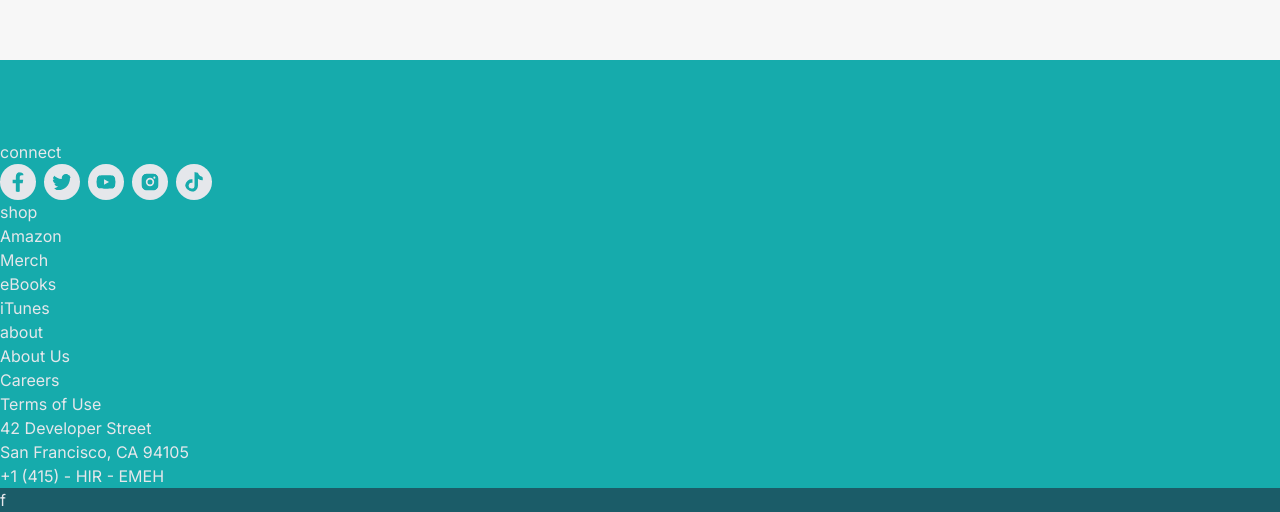
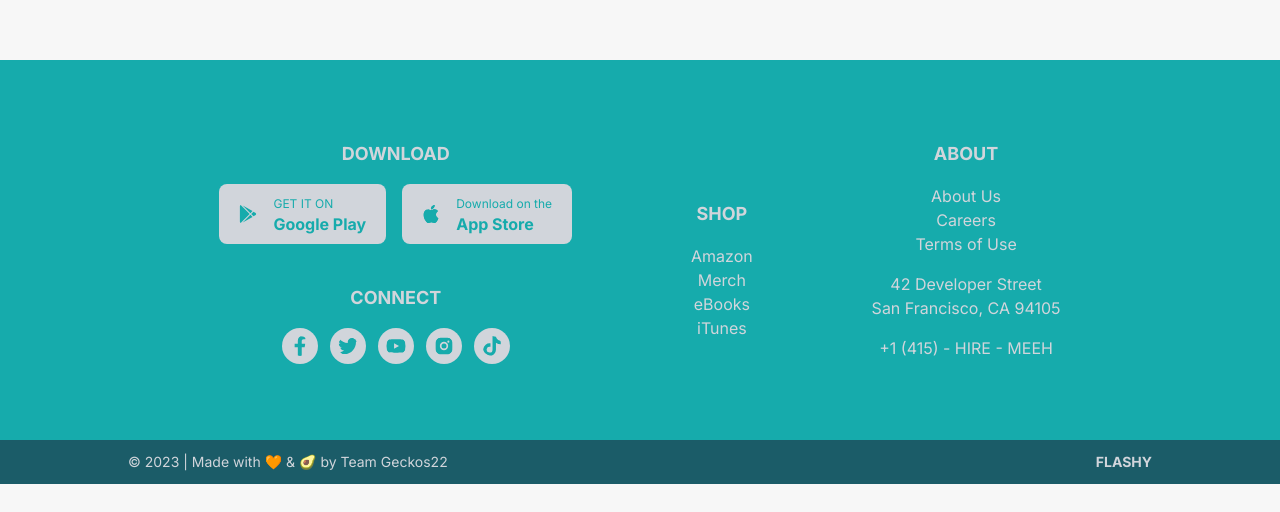
Before and after one commit to chingu-voyages/v42-geckos-team-22, a React (Vite) app: page / in a window 1280 px wide. Shown: the part 836-1348 px from the top of the page. After the commit the page ends 1320 px from the top, so only its background shows below. Built offline with nearby package versions, Linux system fonts and the light colour scheme.

Commit message:
update: add style update

```diff
--- a/src/components/Footer/AppStore.jsx
+++ b/src/components/Footer/AppStore.jsx
@@ -3,11 +3,11 @@ import { BsApple } from "react-icons/bs";
 
 export default function AppStore() {
   return (
-    <button class="ml-4 mt-0 inline-flex items-center rounded-lg bg-gray-800 py-3 px-5 hover:bg-gray-700 hover:text-white focus:outline-none md:ml-0 md:mt-4 lg:ml-4 lg:mt-0">
-      <BsApple />
-      <span class="ml-4 flex flex-col items-start leading-none">
-        <span class="mb-1 text-xs text-gray-400">Download on the</span>
-        <span class="title-font font-medium">App Store</span>
+    <button className="ml-4 mt-0 inline-flex items-center rounded-lg bg-gray-300 py-3 px-5 text-turquoise hover:bg-gray-100 hover:font-bold focus:outline-none md:ml-0 md:mt-4 lg:ml-4 lg:mt-0">
+      <BsApple className="text-lg font-bold" />
+      <span className="ml-4 flex flex-col items-start leading-none">
+        <span className="mb-1 text-xs text-turquoise">Download on the</span>
+        <span className="title-font font-bold">App Store</span>
       </span>
     </button>
   );
--- a/src/components/Footer/Footer.jsx
+++ b/src/components/Footer/Footer.jsx
@@ -6,10 +6,20 @@ import { RiInstagramFill } from "react-icons/ri";
 
 function Footer() {
   return (
-    <footer className="bg-turquoise pt-20 text-gray-200">
-      <div>
-        <h2>connect</h2>
-        <div className="flex flex-row gap-x-2">
+    <footer className="w-screen bg-turquoise text-gray-300">
+      <div className="w-full pt-20 md:flex md:flex-row md:justify-around md:px-40">
+        <div className="md:flex md:flex-col">
+          <div className="mb-10 flex flex-col items-center justify-center gap-y-4">
+            <h2 className="text-lg font-bold uppercase">download</h2>
+            <figure>
+              <PlayStore />
+              <AppStore />
+            </figure>
+          </div>
+
+          <div className="mb-10 flex flex-col items-center justify-center gap-y-4">
+            <h2 className="text-lg font-bold uppercase">connect</h2>
+            <div className="flex flex-row gap-x-3">
               <span>
                 <FaFacebookF className="socialIcons" />
               </span>
@@ -27,31 +37,46 @@ function Footer() {
               </span>
             </div>
           </div>
-      <div>
-        <h2>shop</h2>
-        <ul className="flex flex-col">
-          <li>Amazon</li>
-          <li>Merch</li>
-          <li>eBooks</li>
-          <li>iTunes</li>
+        </div>
+        <div className="mb-10 flex flex-col items-center justify-center gap-y-4">
+          <h2 className="text-lg font-bold uppercase">shop</h2>
+          <ul className="flex flex-col items-center justify-center">
+            <li className="footerLinks">Amazon</li>
+            <li className="footerLinks">Merch</li>
+            <li className="footerLinks">eBooks</li>
+            <li className="footerLinks">iTunes</li>
           </ul>
         </div>
-      <div>
-        <h2>about</h2>
-        <ul>
-          <li>About Us</li>
-          <li>Careers</li>
-          <li>Terms of Use</li>
-          <li>
-            <span className="inline-block">
+
+        <div className="flex flex-col items-center justify-center gap-y-4 pb-20">
+          <h2 className="text-lg font-bold uppercase">about</h2>
+          <ul className="flex flex-col items-center justify-center">
+            <li className="footerLinks">About Us</li>
+            <li className="footerLinks">Careers</li>
+            <li className="footerLinks">Terms of Use</li>
+            <li className="my-4">
+              <span className="flex flex-col items-center justify-center">
                 <p>42 Developer Street</p>
                 <p>San Francisco, CA 94105</p>
               </span>
             </li>
-          <li>+1 (415) - HIR - EMEH</li>
+            <li>+1 (415) - HIRE - MEEH</li>
           </ul>
         </div>
-      <div className="bg-slate-800 bg-opacity-60">f</div>
+      </div>
+      <div className="flex flex-col items-center  justify-center bg-slate-800 bg-opacity-60 py-3 md:flex-row md:justify-between md:px-32">
+        <p className="text-sm">
+          © 2023 | Made with 🧡 & 🥑 by Team{" "}
+          <a
+            href="https://github.com/chingu-voyages/v42-geckos-team-22"
+            target="_blank"
+            className="footerLinks"
+          >
+            Geckos22
+          </a>
+        </p>
+        <h2 className="text-puple-200 text-sm font-bold">FLASHY</h2>
+      </div>
     </footer>
   );
 }
--- a/src/components/Footer/PlayStore.jsx
+++ b/src/components/Footer/PlayStore.jsx
@@ -3,11 +3,11 @@ import { FaGooglePlay } from "react-icons/fa";
 
 export default function PlayStore() {
   return (
-    <button class="inline-flex items-center rounded-lg bg-gray-800 py-3 px-5 hover:bg-gray-700 hover:text-white focus:outline-none">
-      <FaGooglePlay />
-      <span class="ml-4 flex flex-col items-start leading-none">
-        <span class="mb-1 text-xs text-gray-400">GET IT ON</span>
-        <span class="title-font font-medium">Google Play</span>
+    <button className="inline-flex items-center rounded-lg bg-gray-300 py-3 px-5 text-turquoise hover:bg-gray-100 hover:font-extrabold focus:outline-none">
+      <FaGooglePlay className="text-lg font-bold" />
+      <span className="ml-4 flex flex-col items-start leading-none">
+        <span className="mb-1 text-xs text-turquoise">GET IT ON</span>
+        <span className="title-font font-bold">Google Play</span>
       </span>
     </button>
   );
--- a/src/global.css
+++ b/src/global.css
@@ -45,5 +45,9 @@ body {
 }
 
 .socialIcons {
-  @apply cursor-pointer rounded-full bg-gray-200 p-2 text-4xl text-turquoise hover:bg-gray-100;
+  @apply cursor-pointer rounded-full bg-gray-300 p-2 text-4xl text-turquoise hover:bg-gray-100;
 }
+
+.footerLinks {
+  @apply cursor-pointer hover:text-gray-100;
+}
```
Lines whose indentation alone changed are shown as unchanged.
